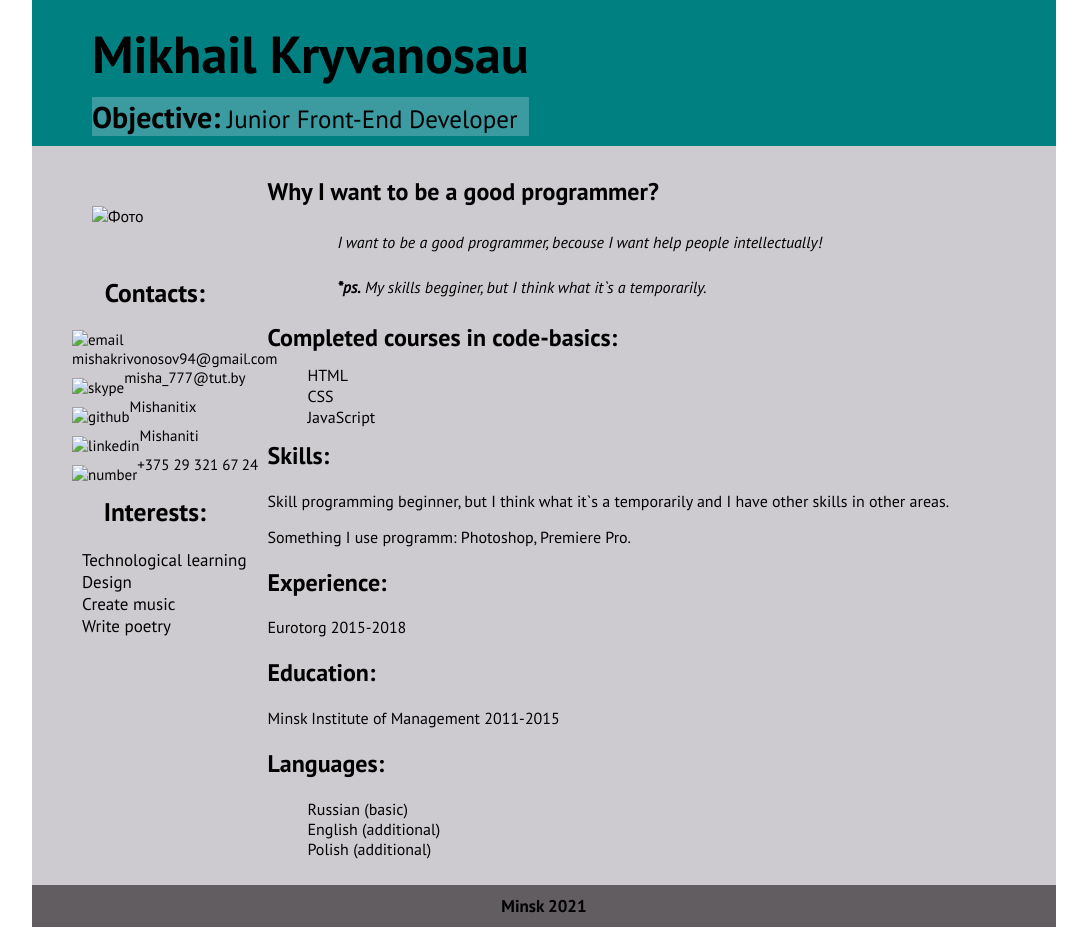
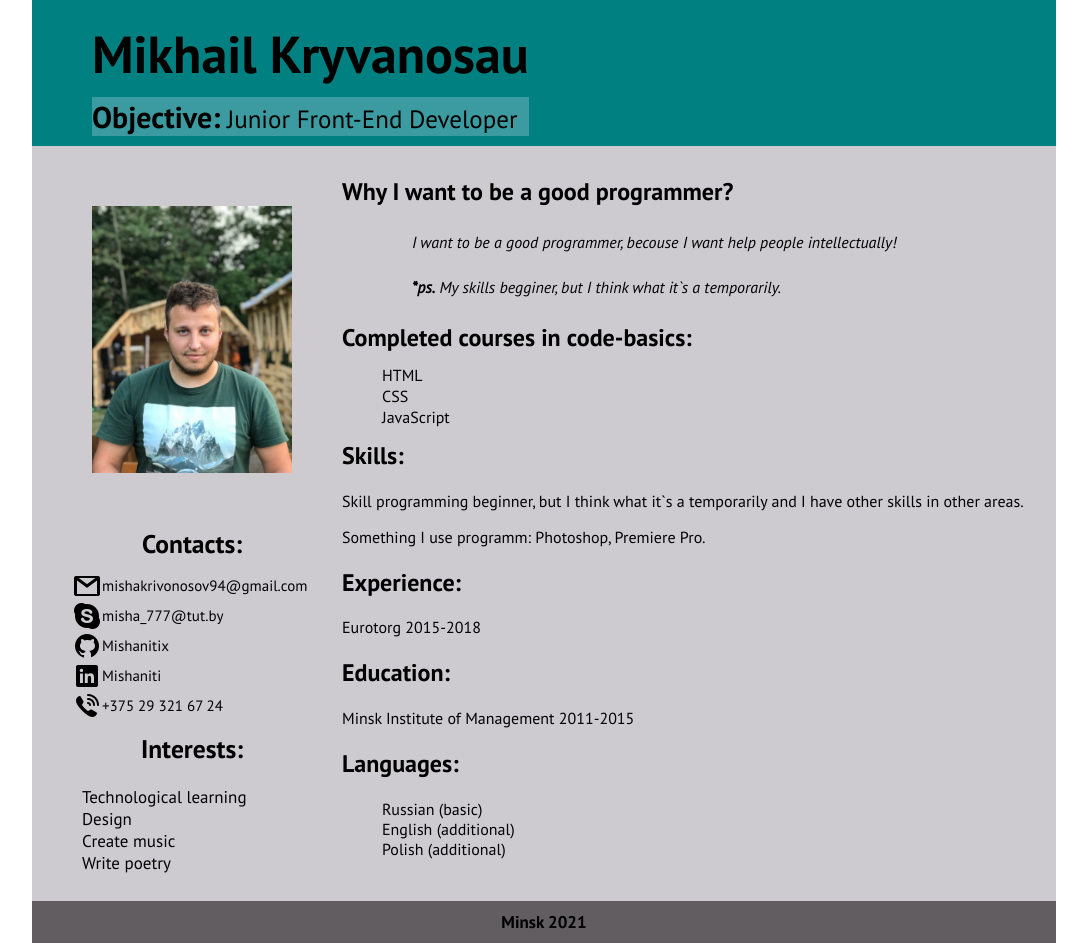
Before and after one commit to mishanitix/rsschool-cv, a plain HTML site: page index.html in a window 1280 px wide. Shown: the whole page, without its empty margins (96-1183 px from the left). Drawn offline with Linux system fonts and the light colour scheme.

Commit message:
fix: rename src for img

```diff
--- a/index.html
+++ b/index.html
@@ -23,7 +23,7 @@
     <main class="display2">
         <aside>
             <div>
-                <div class="class_photo"><img class="class_photo1" src="/html/img/photo_2021.jpg" alt="Фото"></div>
+                <div class="class_photo"><img class="class_photo1" src="img/photo_2021.jpg" alt="Фото"></div>
                 <div class="contacts">
                     <h2>Contacts:</h2>
                 </div>
@@ -31,28 +31,28 @@
                     <ul>
                         <li>
                             <a href="mailto:mishakrivonosov94@gmail.com">
-                                <img class="class_icon" src="/html/img/email.png"
+                                <img class="class_icon" src="/img/email.png"
                                     alt="email">mishakrivonosov94@gmail.com
                             </a>
                         </li>
                         <li>
                             <a href="skype:misha_777@tut.by?chat">
-                                <img class="class_icon" src="/html/img/skype.png" alt="skype">misha_777@tut.by
+                                <img class="class_icon" src="/img/skype.png" alt="skype">misha_777@tut.by
                             </a>
                         </li>
                         <li>
                             <a href="https://github.com/mishanitix">
-                                <img class="class_icon" src="/html/img/github.png" alt="github">Mishanitix
+                                <img class="class_icon" src="/img/github.png" alt="github">Mishanitix
                             </a>
                         </li>
                         <li>
                             <a href="https://www.linkedin.com/in/mikhail-kryvanosau-483166204/">
-                                <img class="class_icon" src="/html/img/Linkedin.png" alt="linkedin">Mishaniti
+                                <img class="class_icon" src="img/Linkedin.png" alt="linkedin">Mishaniti
                             </a>
                         </li>
                         <li>
                             <a href="tel:+375293216724">
-                                <img class="class_icon" src="/html/img/tell.png" alt="number">+375 29 321 67 24
+                                <img class="class_icon" src="/img/tell.png" alt="number">+375 29 321 67 24
                             </a>
                         </li>
                     </ul>
```
